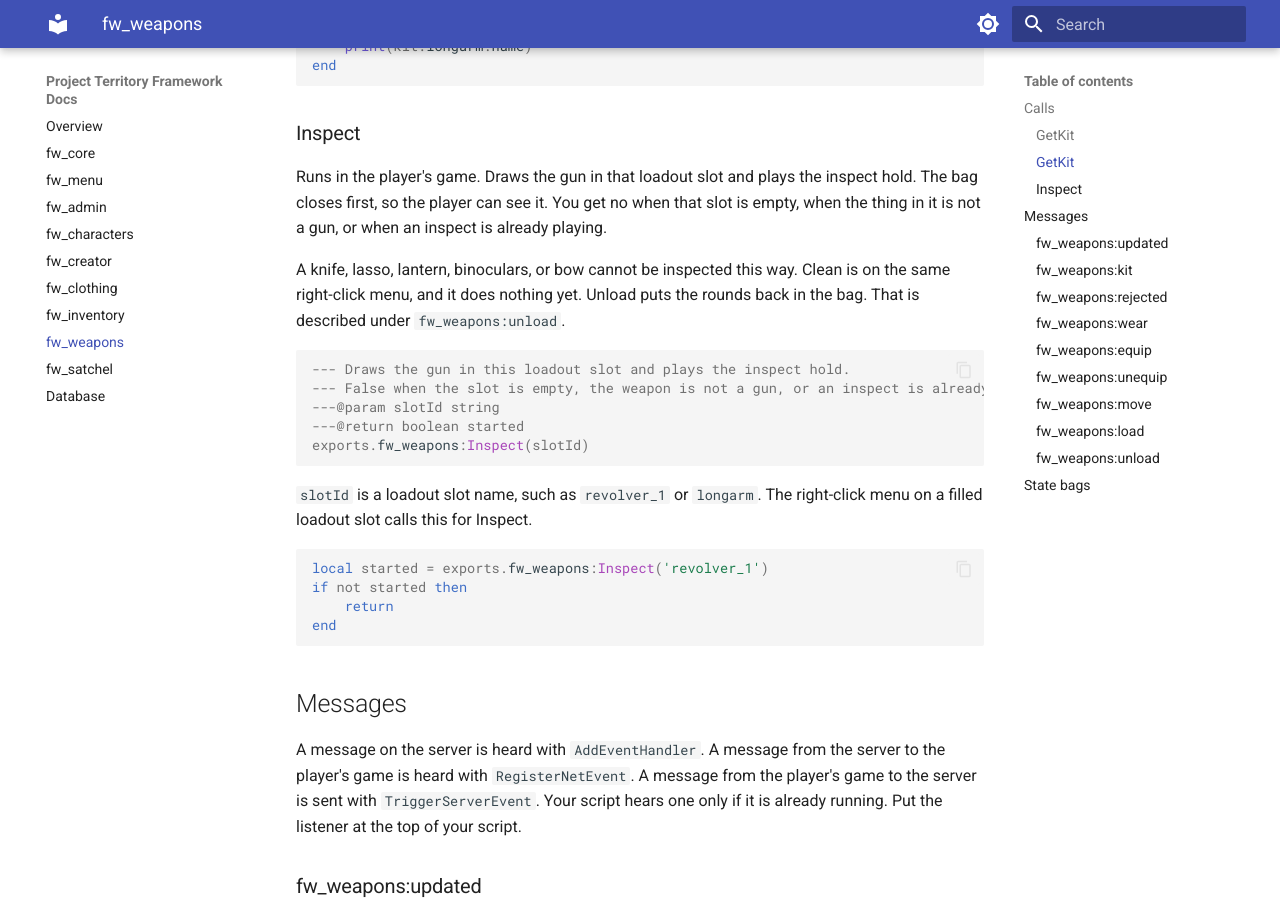
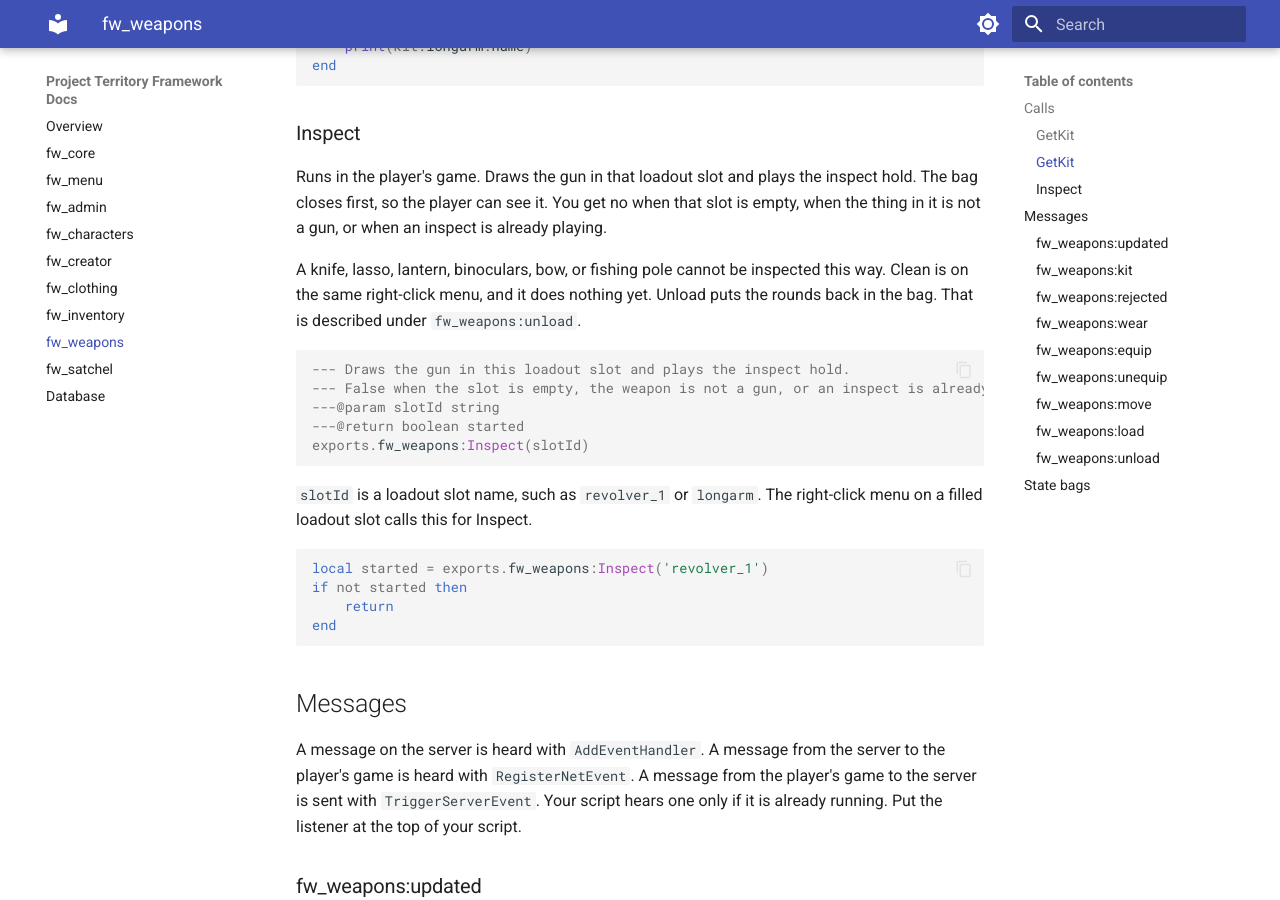
Before and after one commit to Benality/fw-framework-docs, an MkDocs documentation site: the page built from content/fw-weapons.md, in a window 1280 px wide and 900 px high, scrolled down 1513 px. Built offline with MkDocs 1.6.1 and Material for MkDocs 9.7.7, drawn with Linux system fonts in a browser that asks for light colours; some of the changed text lies outside the part shown.

Commit message:
Document the fishing pole loadout slot.
Co-authored-by: Cursor <cursoragent@cursor.com>

````diff
--- a/content/fw-weapons.md
+++ b/content/fw-weapons.md
@@ -4,7 +4,7 @@ Runs on the server and in the player's game. This is the weapon kit: the guns an
 
 The bag still holds the item. Equipping takes it out of the bag and puts it on a slot. Unequipping puts it back.
 
-The slots are `revolver_1` (right revolver), `revolver_2` (left revolver), `longarm`, `bow`, `lasso`, `knife`, `lantern`, and `binoculars`.
+The slots are `revolver_1` (right revolver), `revolver_2` (left revolver), `longarm`, `bow`, `lasso`, `knife`, `lantern`, `binoculars`, and `fishingrod` (fishing pole).
 
 A sidearm needs a gunbelt, and so does the knife. The left revolver also needs the offhand holster, and the right revolver has to be filled first. Dragging a gun onto the empty left slot shows `Equip the right revolver first.` Taking the right revolver off while the left one is still there shows `Take the left revolver off first.` `fw_weapons` reads the belt and holster from [fw_clothing](fw-clothing.md). If the gunbelt comes off, the right revolver, the left revolver, and the knife all go back to the bag. If just the offhand holster comes off, only the left revolver goes back. If the bag is full, the player sees `Make room in the satchel first.`
 
@@ -58,7 +58,7 @@ end
 
 Runs in the player's game. Draws the gun in that loadout slot and plays the inspect hold. The bag closes first, so the player can see it. You get no when that slot is empty, when the thing in it is not a gun, or when an inspect is already playing.
 
-A knife, lasso, lantern, binoculars, or bow cannot be inspected this way. Clean is on the same right-click menu, and it does nothing yet. Unload puts the rounds back in the bag. That is described under `fw_weapons:unload`.
+A knife, lasso, lantern, binoculars, bow, or fishing pole cannot be inspected this way. Clean is on the same right-click menu, and it does nothing yet. Unload puts the rounds back in the bag. That is described under `fw_weapons:unload`.
 
 ```lua
 --- Draws the gun in this loadout slot and plays the inspect hold.
@@ -155,7 +155,7 @@ TriggerServerEvent('fw_weapons:wear', belt, offhand)
 
 Networked event, sent from the player's game to the server with `TriggerServerEvent` and heard there with `RegisterNetEvent`. The satchel sends this when the player drops a bag item onto a loadout slot.
 
-`placementId` is the `id` from [GetItems](fw-inventory.md). `slotId` is one of the slot names above. The item's `kit` field has to match that slot. A revolver goes on `revolver_1` (the right hip) or `revolver_2` (the left hip). The right slot has to already hold a gun before the left slot will take one. `revolver_1`, `revolver_2`, and `knife` all need a gunbelt worn first, and `revolver_2` also needs the offhand holster. A rifle goes on `longarm`.
+`placementId` is the `id` from [GetItems](fw-inventory.md). `slotId` is one of the slot names above. The item's `kit` field has to match that slot. A revolver goes on `revolver_1` (the right hip) or `revolver_2` (the left hip). The right slot has to already hold a gun before the left slot will take one. `revolver_1`, `revolver_2`, and `knife` all need a gunbelt worn first, and `revolver_2` also needs the offhand holster. A rifle goes on `longarm`. A fishing pole goes on `fishingrod`. The item name for the shipped pole is `weapon_fishingrod`, and its `kit` is `fishingrod`.
 
 If it fails, the player's game gets `fw_weapons:rejected` with one of the reasons listed above.
 
````
Also changed, not shown: other parts of content/fw-weapons.md (+1 -1 lines), content/database.md (+1 -1 lines), content/fw-inventory.md (+1 -1 lines), content/fw-satchel.md (+1 -1 lines).
